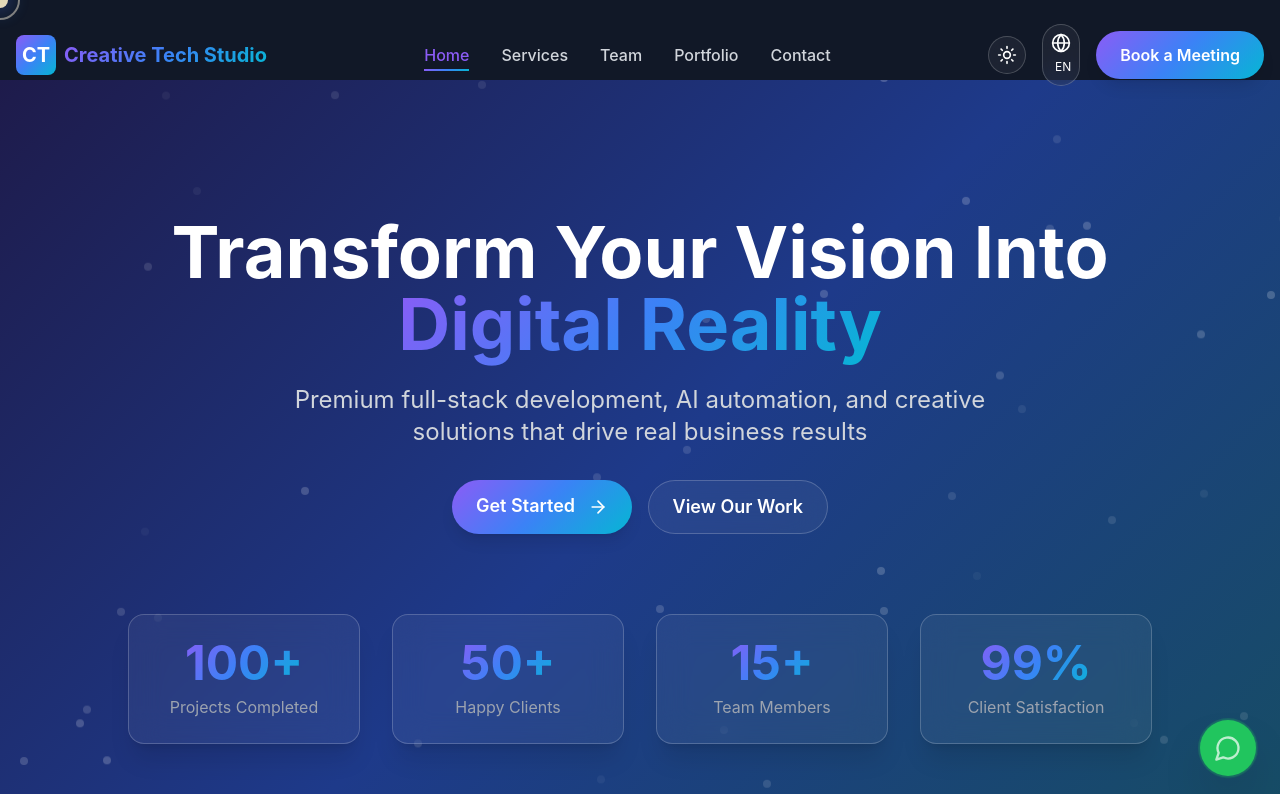
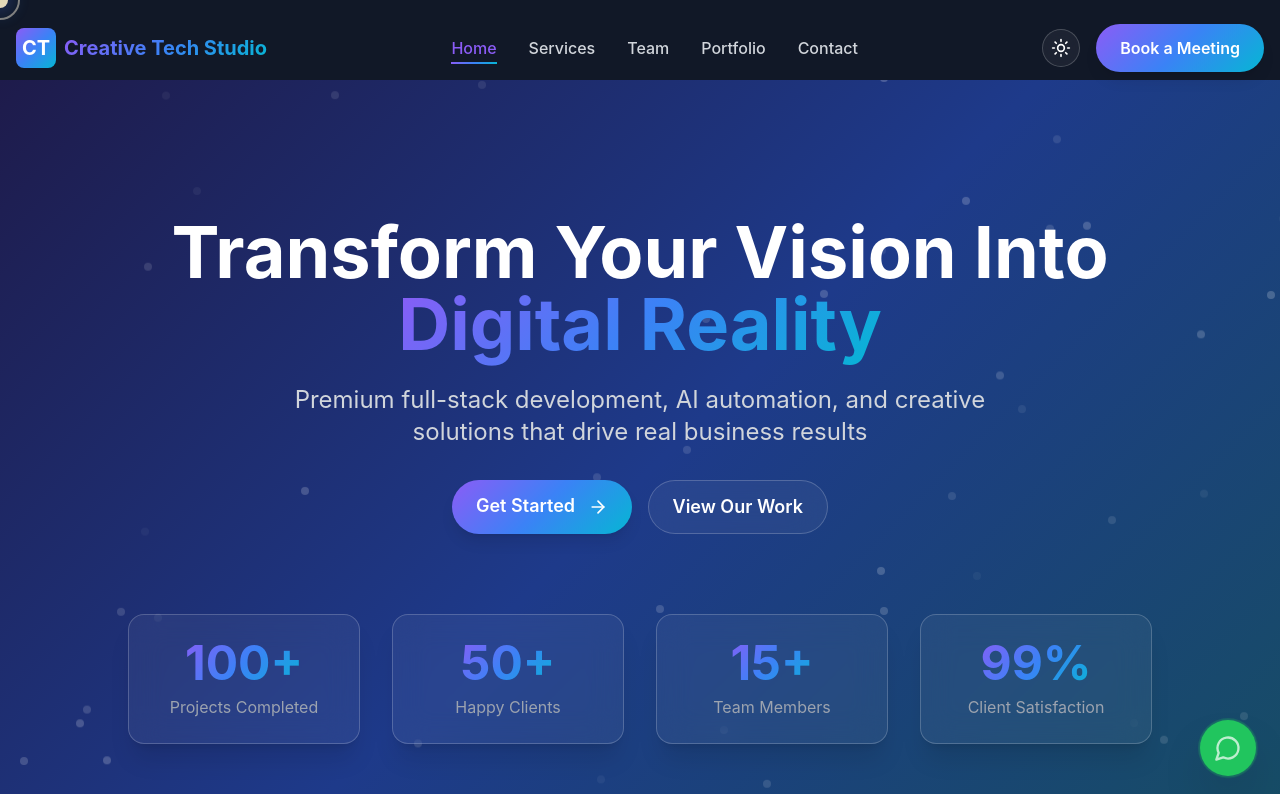
Before and after one commit to tnsurya7/startup, a React (Vite) app: page / in a window 1280 px wide. Shown: the top 794 px of the page. Built offline with nearby package versions, Linux system fonts and the light colour scheme.

Commit message:
Remove language switching functionality - English only

```diff
--- a/src/App.tsx
+++ b/src/App.tsx
@@ -8,12 +8,10 @@ import Contact from './pages/Contact'
 import FloatingWhatsApp from './components/FloatingWhatsApp'
 import CustomCursor from './components/CustomCursor'
 import { ThemeProvider } from './context/ThemeContext'
-import { LanguageProvider } from './context/LanguageContext'
 
 function App() {
   return (
     <ThemeProvider>
-      <LanguageProvider>
       <Router>
         <div className="min-h-screen custom-cursor">
           <CustomCursor />
@@ -28,7 +26,6 @@ function App() {
           <FloatingWhatsApp />
         </div>
       </Router>
-      </LanguageProvider>
     </ThemeProvider>
   )
 }
--- a/src/components/Navbar.tsx
+++ b/src/components/Navbar.tsx
@@ -1,15 +1,13 @@
 import { useState, useEffect } from 'react'
 import { Link, useLocation } from 'react-router-dom'
-import { Menu, X, Sun, Moon, Globe } from 'lucide-react'
+import { Menu, X, Sun, Moon } from 'lucide-react'
 import { motion, AnimatePresence } from 'framer-motion'
 import { useTheme } from '../context/ThemeContext'
-import { useLanguage } from '../context/LanguageContext'
 
 const Navbar = () => {
   const [isOpen, setIsOpen] = useState(false)
   const [scrolled, setScrolled] = useState(false)
   const { theme, toggleTheme } = useTheme()
-  const { language, toggleLanguage, t } = useLanguage()
   const location = useLocation()
 
   useEffect(() => {
@@ -21,11 +19,11 @@ const Navbar = () => {
   }, [])
 
   const navLinks = [
-    { path: '/', label: t('home') },
-    { path: '/services', label: t('services') },
-    { path: '/team', label: t('team') },
-    { path: '/portfolio', label: t('portfolio') },
-    { path: '/contact', label: t('contact') },
+    { path: '/', label: 'Home' },
+    { path: '/services', label: 'Services' },
+    { path: '/team', label: 'Team' },
+    { path: '/portfolio', label: 'Portfolio' },
+    { path: '/contact', label: 'Contact' },
   ]
 
   return (
@@ -81,17 +79,8 @@ const Navbar = () => {
               {theme === 'light' ? <Moon size={20} /> : <Sun size={20} />}
             </button>
 
-            <button
-              onClick={toggleLanguage}
-              className="p-2 rounded-full glass hover:scale-110 transition-transform"
-              aria-label="Toggle language"
-            >
-              <Globe size={20} />
-              <span className="ml-1 text-xs">{language.toUpperCase()}</span>
-            </button>
-
             <Link to="/contact" className="hidden md:block btn-primary">
-              {t('bookMeeting')}
+              Book a Meeting
             </Link>
 
             {/* Mobile Menu Button */}
@@ -134,7 +123,7 @@ const Navbar = () => {
                   onClick={() => setIsOpen(false)}
                   className="block btn-primary text-center"
                 >
-                  {t('bookMeeting')}
+                  Book a Meeting
                 </Link>
               </div>
             </motion.div>
--- a/src/context/LanguageContext.tsx
+++ /dev/null
@@ -1,58 +0,0 @@
-import { createContext, useContext, useState, ReactNode } from 'react'
-
-type Language = 'en' | 'ta'
-
-interface LanguageContextType {
-  language: Language
-  toggleLanguage: () => void
-  t: (key: string) => string
-}
-
-const translations = {
-  en: {
-    home: 'Home',
-    services: 'Services',
-    team: 'Team',
-    portfolio: 'Portfolio',
-    contact: 'Contact',
-    getStarted: 'Get Started',
-    learnMore: 'Learn More',
-    bookMeeting: 'Book a Meeting',
-  },
-  ta: {
-    home: 'முகப்பு',
-    services: 'சேவைகள்',
-    team: 'குழு',
-    portfolio: 'திட்டங்கள்',
-    contact: 'தொடர்பு',
-    getStarted: 'தொடங்குங்கள்',
-    learnMore: 'மேலும் அறிக',
-    bookMeeting: 'சந்திப்பு பதிவு',
-  }
-}
-
-const LanguageContext = createContext<LanguageContextType | undefined>(undefined)
-
-export const LanguageProvider = ({ children }: { children: ReactNode }) => {
-  const [language, setLanguage] = useState<Language>('en')
-
-  const toggleLanguage = () => {
-    setLanguage(prev => prev === 'en' ? 'ta' : 'en')
-  }
-
-  const t = (key: string): string => {
-    return translations[language][key as keyof typeof translations.en] || key
-  }
-
-  return (
-    <LanguageContext.Provider value={{ language, toggleLanguage, t }}>
-      {children}
-    </LanguageContext.Provider>
-  )
-}
-
-export const useLanguage = () => {
-  const context = useContext(LanguageContext)
-  if (!context) throw new Error('useLanguage must be used within LanguageProvider')
-  return context
-}
--- a/src/pages/Home.tsx
+++ b/src/pages/Home.tsx
@@ -7,10 +7,8 @@ import {
 } from 'lucide-react'
 import ScrollReveal from '../components/ScrollReveal'
 import AnimatedCounter from '../components/AnimatedCounter'
-import { useLanguage } from '../context/LanguageContext'
 
 const Home = () => {
-  const { t } = useLanguage()
 
   const services = [
     { icon: Code2, title: 'Full-Stack Development', desc: 'Custom web apps built with cutting-edge tech' },
@@ -98,7 +96,7 @@ const Home = () => {
               </p>
               <div className="flex flex-col sm:flex-row gap-4 justify-center">
                 <Link to="/contact" className="btn-primary text-lg px-8 py-4">
-                  {t('getStarted')} <ArrowRight className="inline ml-2" size={20} />
+                  Get Started <ArrowRight className="inline ml-2" size={20} />
                 </Link>
                 <Link to="/portfolio" className="btn-secondary text-lg px-8 py-4">
                   View Our Work
```
Also changed, not shown: 2 other files (tests, documents, lock files or other folders). Lines whose indentation alone changed are shown as unchanged.
